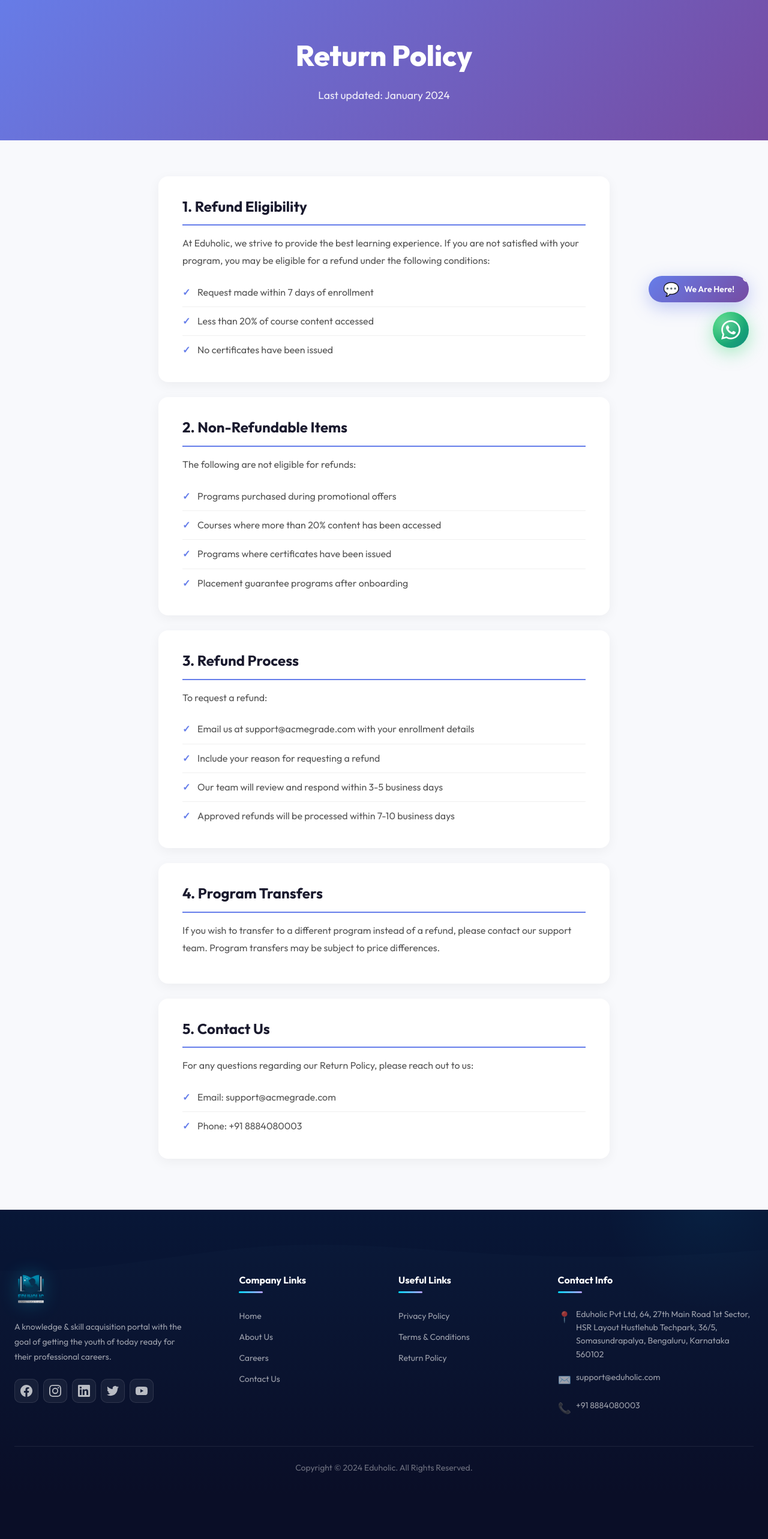
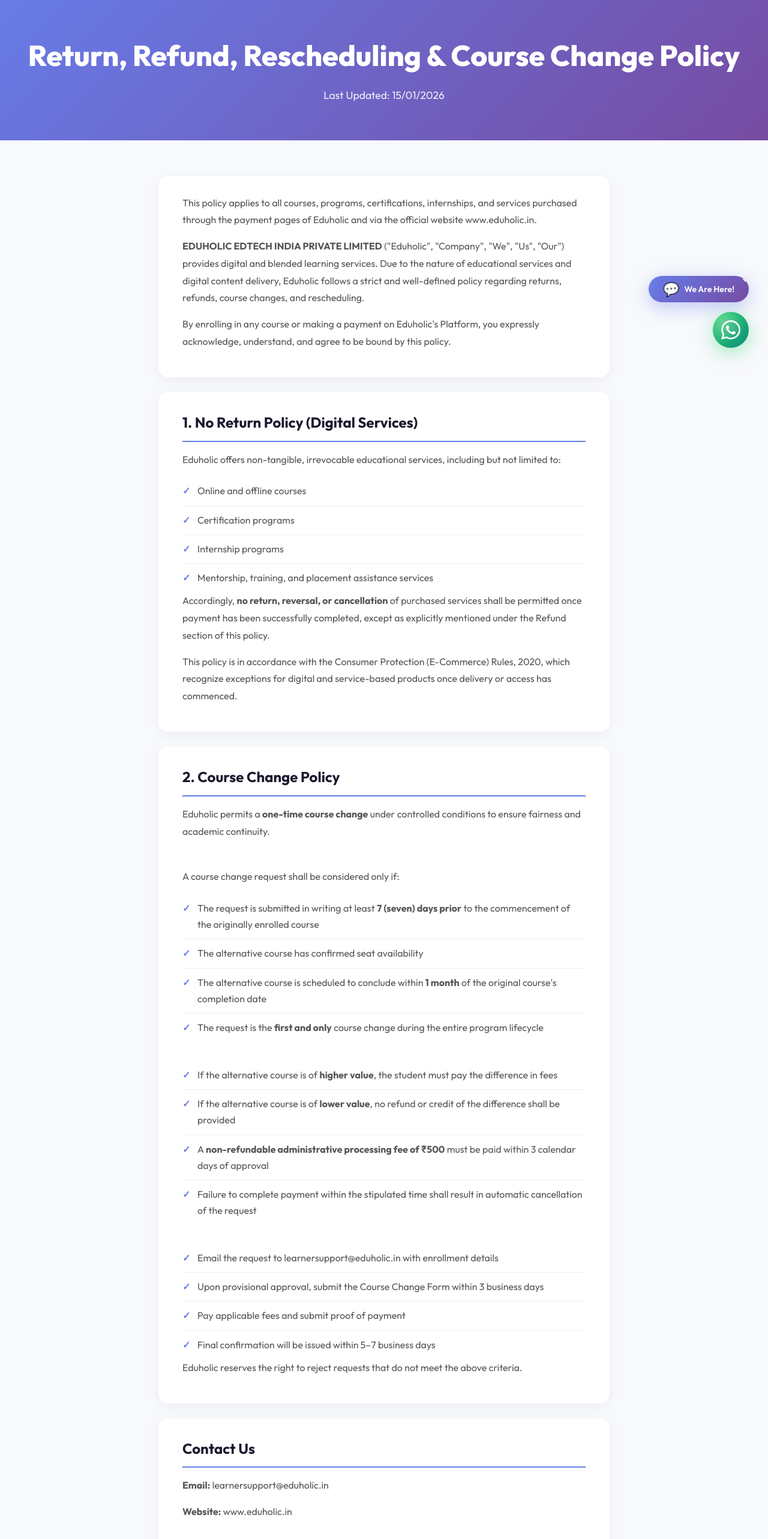
Before and after one commit to Uma1625/Eduholic, a React (Vite) app: page /return-policy in a window 1280 px wide. Shown: the part 188-2754 px from the top of the page at 60% size. Before the commit the page ends 2680 px from the top, so only its background shows below. Built offline with nearby package versions, Linux system fonts and the light colour scheme.

Commit message:
Update Return/Refund Policy with course change policy content

```diff
--- a/src/pages/ReturnPolicy.jsx
+++ b/src/pages/ReturnPolicy.jsx
@@ -5,65 +5,91 @@ function ReturnPolicy() {
         <div className="policy-page">
             <div className="policy-hero">
                 <div className="container">
-                    <h1>Return Policy</h1>
-                    <p>Last updated: January 2024</p>
+                    <h1>Return, Refund, Rescheduling & Course Change Policy</h1>
+                    <p>Last Updated: 15/01/2026</p>
                 </div>
             </div>
 
             <div className="policy-content">
                 <div className="container">
-                    <section className="policy-section">
-                        <h2>1. Refund Eligibility</h2>
+                    <section className="policy-section intro">
+                        <p className="intro-text">
+                            This policy applies to all courses, programs, certifications, internships, and services purchased through
+                            the payment pages of Eduholic and via the official website <a href="https://www.eduholic.in">www.eduholic.in</a>.
+                        </p>
                         <p>
-                            At Eduholic, we strive to provide the best learning experience. If you are not satisfied
-                            with your program, you may be eligible for a refund under the following conditions:
+                            <strong>EDUHOLIC EDTECH INDIA PRIVATE LIMITED</strong> ("Eduholic", "Company", "We", "Us", "Our") provides
+                            digital and blended learning services. Due to the nature of educational services and digital content delivery,
+                            Eduholic follows a strict and well-defined policy regarding returns, refunds, course changes, and rescheduling.
                         </p>
-                        <ul>
-                            <li>Request made within 7 days of enrollment</li>
-                            <li>Less than 20% of course content accessed</li>
-                            <li>No certificates have been issued</li>
-                        </ul>
-                    </section>
-
-                    <section className="policy-section">
-                        <h2>2. Non-Refundable Items</h2>
-                        <p>The following are not eligible for refunds:</p>
-                        <ul>
-                            <li>Programs purchased during promotional offers</li>
-                            <li>Courses where more than 20% content has been accessed</li>
-                            <li>Programs where certificates have been issued</li>
-                            <li>Placement guarantee programs after onboarding</li>
-                        </ul>
-                    </section>
-
-                    <section className="policy-section">
-                        <h2>3. Refund Process</h2>
-                        <p>To request a refund:</p>
-                        <ul>
-                            <li>Email us at support@acmegrade.com with your enrollment details</li>
-                            <li>Include your reason for requesting a refund</li>
-                            <li>Our team will review and respond within 3-5 business days</li>
-                            <li>Approved refunds will be processed within 7-10 business days</li>
-                        </ul>
-                    </section>
-
-                    <section className="policy-section">
-                        <h2>4. Program Transfers</h2>
-                        <p>
-                            If you wish to transfer to a different program instead of a refund, please contact our
-                            support team. Program transfers may be subject to price differences.
+                        <p className="agreement-notice">
+                            By enrolling in any course or making a payment on Eduholic's Platform, you expressly acknowledge, understand,
+                            and agree to be bound by this policy.
                         </p>
                     </section>
 
                     <section className="policy-section">
-                        <h2>5. Contact Us</h2>
+                        <h2>1. No Return Policy (Digital Services)</h2>
+                        <p>Eduholic offers non-tangible, irrevocable educational services, including but not limited to:</p>
+                        <ul>
+                            <li>Online and offline courses</li>
+                            <li>Certification programs</li>
+                            <li>Internship programs</li>
+                            <li>Mentorship, training, and placement assistance services</li>
+                        </ul>
                         <p>
-                            For any questions regarding our Return Policy, please reach out to us:
+                            Accordingly, <strong>no return, reversal, or cancellation</strong> of purchased services shall be permitted
+                            once payment has been successfully completed, except as explicitly mentioned under the Refund section of this policy.
                         </p>
+                        <p className="legal-note">
+                            This policy is in accordance with the Consumer Protection (E-Commerce) Rules, 2020, which recognize
+                            exceptions for digital and service-based products once delivery or access has commenced.
+                        </p>
+                    </section>
+
+                    <section className="policy-section">
+                        <h2>2. Course Change Policy</h2>
+                        <p>
+                            Eduholic permits a <strong>one-time course change</strong> under controlled conditions to ensure fairness
+                            and academic continuity.
+                        </p>
+
+                        <h3>Eligibility Conditions</h3>
+                        <p>A course change request shall be considered only if:</p>
                         <ul>
-                            <li>Email: support@acmegrade.com</li>
-                            <li>Phone: +91 8884080003</li>
+                            <li>The request is submitted in writing at least <strong>7 (seven) days prior</strong> to the commencement of the originally enrolled course</li>
+                            <li>The alternative course has confirmed seat availability</li>
+                            <li>The alternative course is scheduled to conclude within <strong>1 month</strong> of the original course's completion date</li>
+                            <li>The request is the <strong>first and only</strong> course change during the entire program lifecycle</li>
                         </ul>
+
+                        <h3>Financial Terms</h3>
+                        <ul>
+                            <li>If the alternative course is of <strong>higher value</strong>, the student must pay the difference in fees</li>
+                            <li>If the alternative course is of <strong>lower value</strong>, no refund or credit of the difference shall be provided</li>
+                            <li>A <strong>non-refundable administrative processing fee of ₹500</strong> must be paid within 3 calendar days of approval</li>
+                            <li>Failure to complete payment within the stipulated time shall result in automatic cancellation of the request</li>
+                        </ul>
+
+                        <h3>Procedure for Course Change</h3>
+                        <ol className="numbered-list">
+                            <li>Email the request to <a href="mailto:learnersupport@eduholic.in">learnersupport@eduholic.in</a> with enrollment details</li>
+                            <li>Upon provisional approval, submit the Course Change Form within 3 business days</li>
+                            <li>Pay applicable fees and submit proof of payment</li>
+                            <li>Final confirmation will be issued within 5–7 business days</li>
+                        </ol>
+
+                        <p className="legal-note">
+                            Eduholic reserves the right to reject requests that do not meet the above criteria.
+                        </p>
+                    </section>
+
+                    <section className="policy-section">
+                        <h2>Contact Us</h2>
+                        <div className="contact-info-box">
+                            <p><strong>Email:</strong> <a href="mailto:learnersupport@eduholic.in">learnersupport@eduholic.in</a></p>
+                            <p><strong>Website:</strong> <a href="https://www.eduholic.in">www.eduholic.in</a></p>
+                        </div>
                     </section>
                 </div>
             </div>
```
